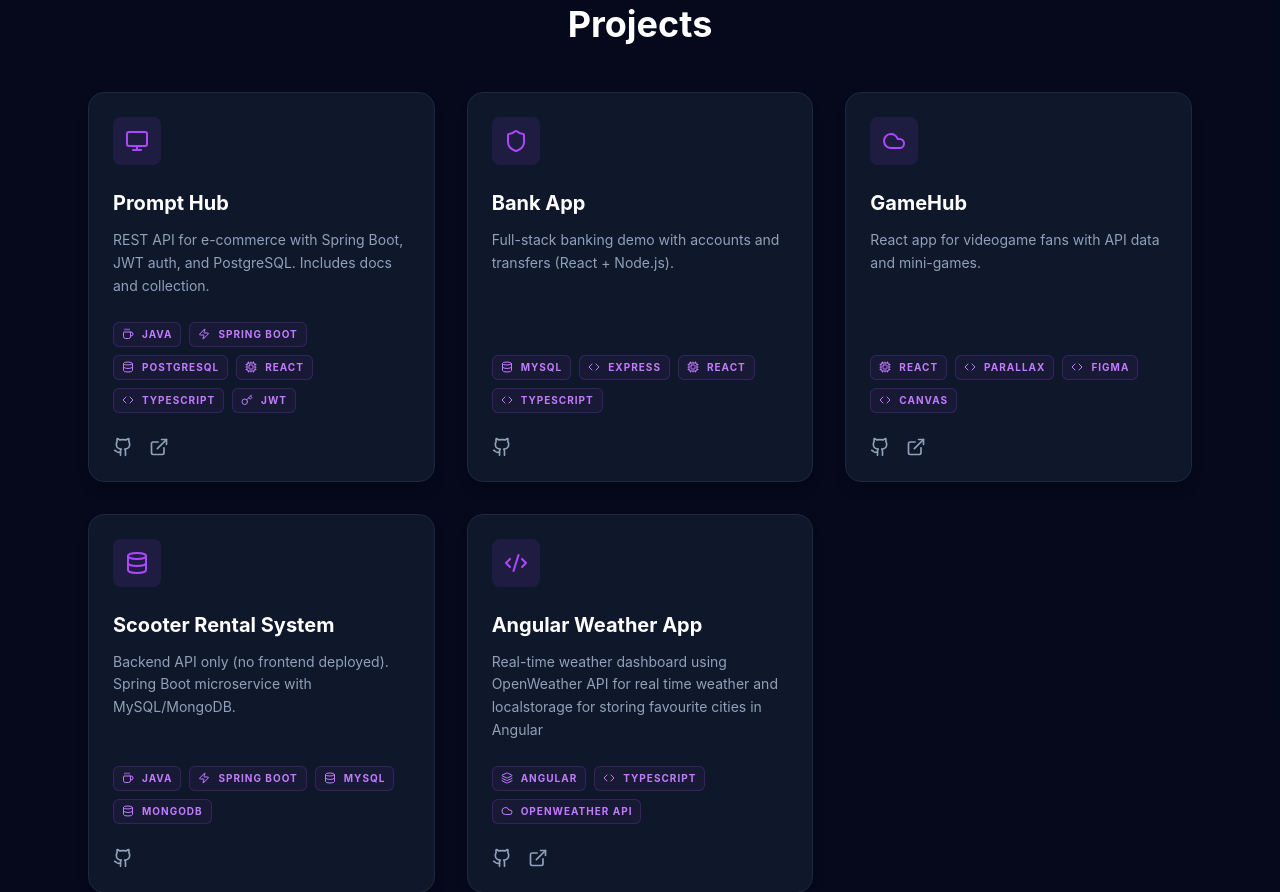
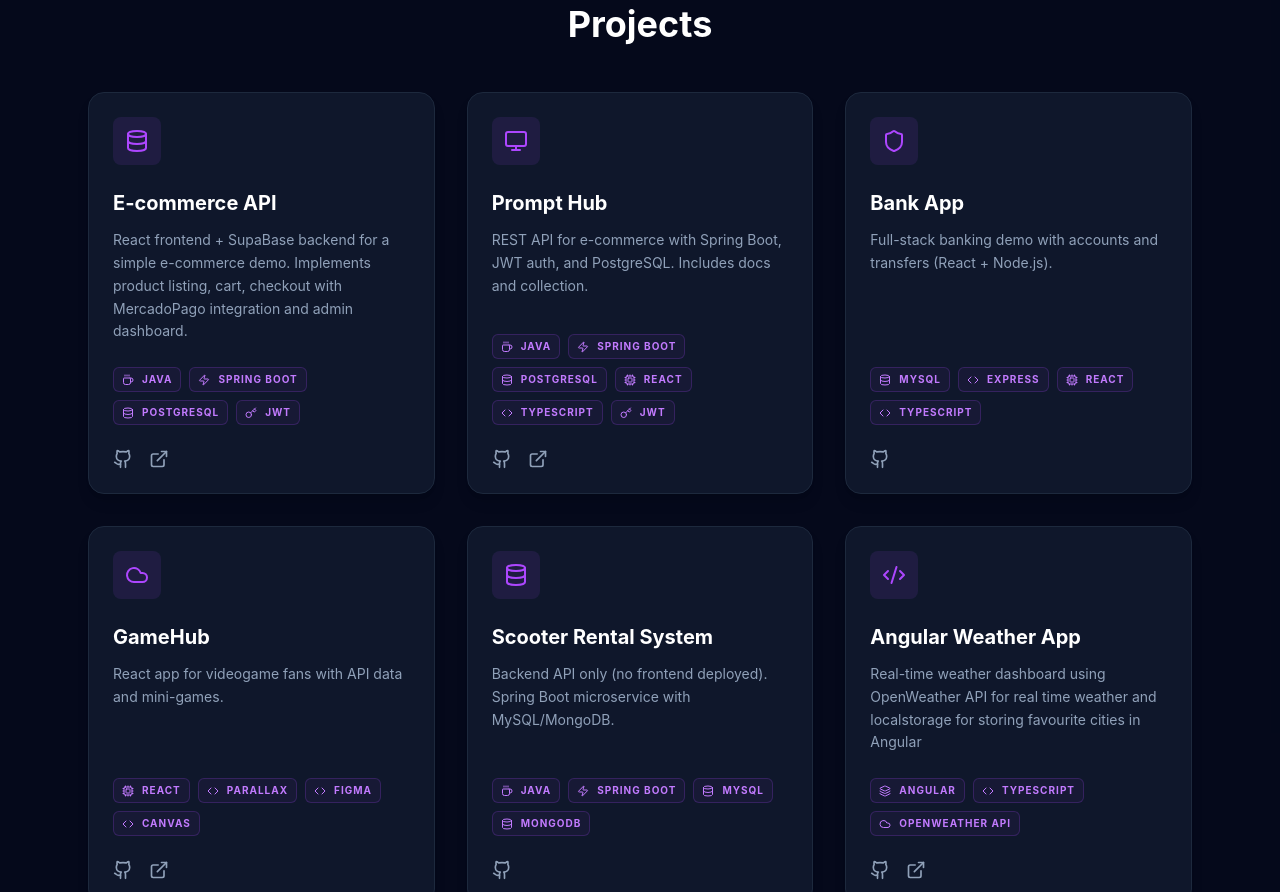
Before and after one commit to Tomirios2005/ReactPortfolio, a React (Vite) app: page / in a window 1280 px wide. Shown: the part 1300-2192 px from the top of the page. Built offline with nearby package versions, Linux system fonts and the light colour scheme.

Commit message:
added ecommerce

```diff
--- a/src/App.tsx
+++ b/src/App.tsx
@@ -19,6 +19,15 @@ const App: React.FC = () => {
   const opacityHero = useTransform(scrollY, [0, 300], [1, 0]);
 
   const proyectos: Proyecto[] = [
+    {
+      titulo: "E-commerce API",
+      desc: "React frontend + SupaBase backend for a simple e-commerce demo. Implements product listing, cart, checkout with MercadoPago integration and admin dashboard.",
+      tech: ["Java", "Spring Boot", "PostgreSQL", "JWT"],
+      linkGithub: "https://github.com/Tomirios2005/eCommerceMP",
+      linkDeployment: "https://e-commerce-eight-drab-11.vercel.app/",
+      icono: <Database size={24} />,
+
+    },
     {
       titulo: "Prompt Hub",
       desc: "REST API for e-commerce with Spring Boot, JWT auth, and PostgreSQL. Includes docs and collection.",
```
